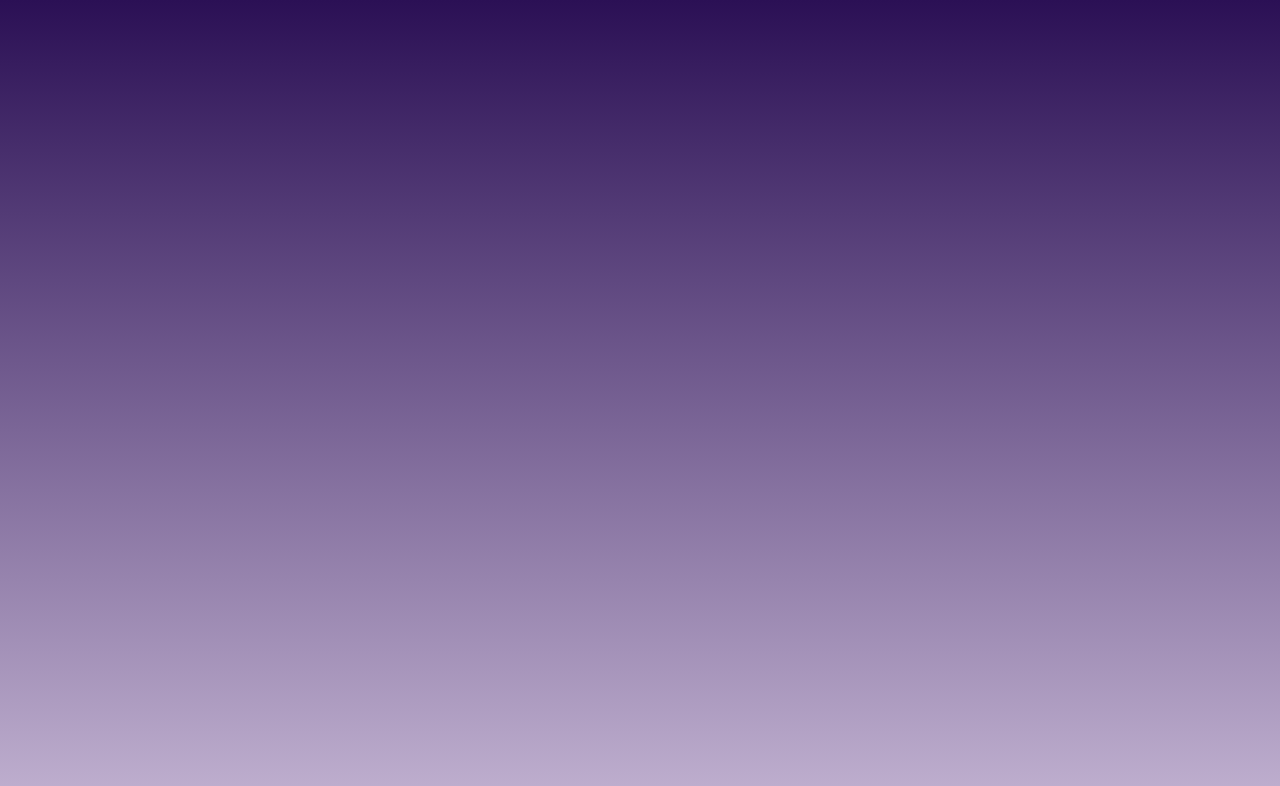
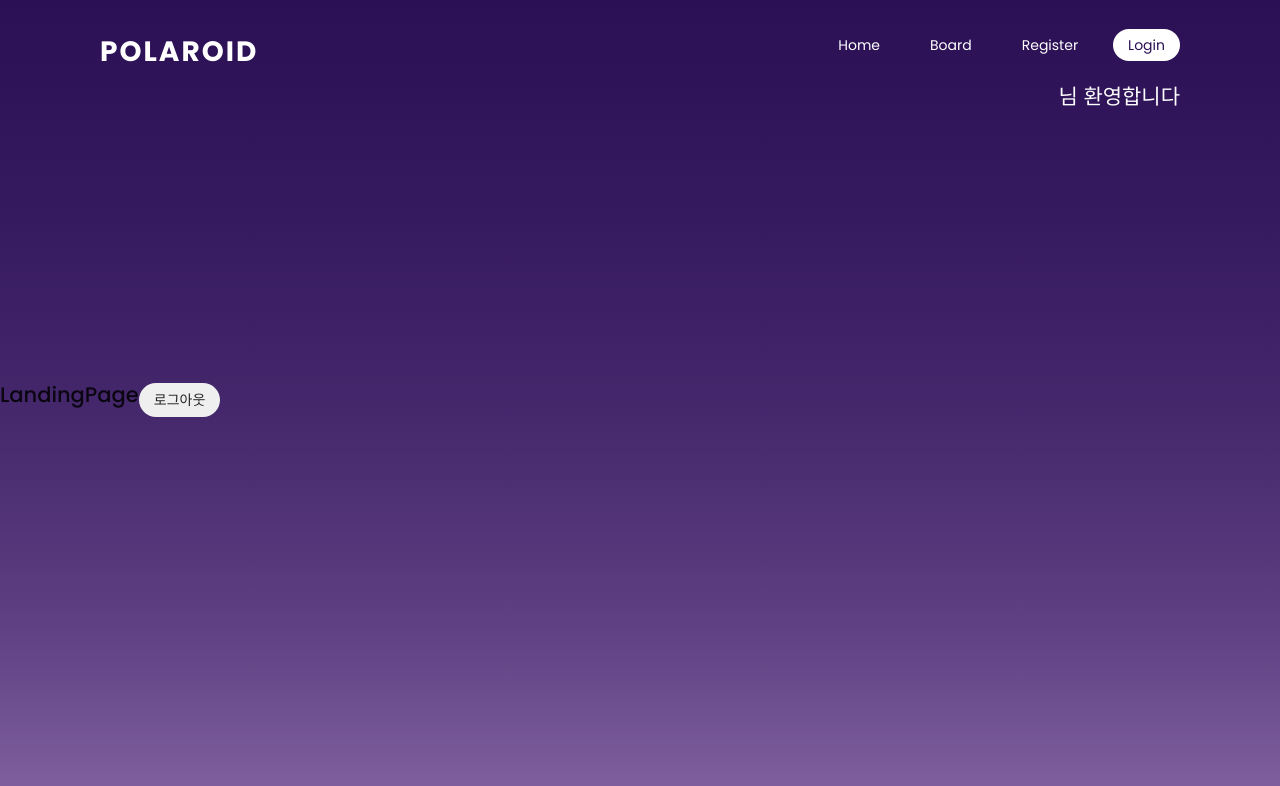
Before and after one commit to Oldentomato/WebBoard_NodeJs, a React (Create React App) app in the folder client/: page /Board in a window 1280 px wide. Shown: the top 786 px of the page. Built offline with nearby package versions, Linux system fonts and the light colour scheme; no server answers.

Commit message:
페이지이동, 로그인&회원가입 css

```diff
--- a/client/public/index.html
+++ b/client/public/index.html
@@ -24,7 +24,7 @@
       work correctly both with client-side routing and a non-root public URL.
       Learn how to configure a non-root public URL by running `npm run build`.
     -->
-    <title>React App</title>
+    <title>POLAROID</title>
 
   </head>
   <body>
--- a/client/src/App.js
+++ b/client/src/App.js
@@ -4,20 +4,23 @@ import {
   Route
 } from "react-router-dom";
 
+
 import LandingPage from "./components/views/LandingPage/LandingPage"
 import LoginPage from "./components/views/LoginPage/LoginPage"
 import RegisterPage from "./components/views/RegisterPage/RegisterPage"
 import StartPage from "./components/views/StartPage/StartPage"
+import NavBar from "./components/views/NavBar/NavBar"
 import Auth from "./hoc/auth";
 
 function App() {
   return (
     <Router>
+      <NavBar/>
       <Switch>
-        <Route exact path ="/" component={Auth(LandingPage,true)} />
+        <Route exact path ="/Board" component={Auth(LandingPage,true)}  />
         <Route exact path ="/Login" component={Auth(LoginPage,false)} />
         <Route exact path ="/Register" component={Auth(RegisterPage,false)} />
-        <Route exact path = "/Main" component={Auth(StartPage, false)}/>
+        <Route exact path = "/" component={Auth(StartPage, null)}/>
       </Switch>
     </Router>
   );
--- a/client/src/_actions/user_action.js
+++ b/client/src/_actions/user_action.js
@@ -25,8 +25,8 @@ export function registerUser(dataTosubmit){
     }
 }
 
-export function auth(dataTosubmit){
-    const request = axios.get('api/users/auth',dataTosubmit)
+export function auth(){
+    const request = axios.get('api/users/auth')
     .then(response => response.data )
 
     return {
--- a/client/src/components/views/LandingPage/LandingPage.js
+++ b/client/src/components/views/LandingPage/LandingPage.js
@@ -3,11 +3,14 @@ import axios from 'axios'
 import {withRouter} from 'react-router-dom'
 import {auth} from '../../../_actions/user_action'
 import {useDispatch} from 'react-redux'
+import {Style} from '../../../css/LandingPage.css'
 //여기다가 rfce만 치면 자동완성
 //es7 react를 설치해야함
 
 function LandingPage(props) {
     const dispatch = useDispatch();
+
+    const [Name, setName] = useState("");
 
     useEffect(()=>{
         dispatch(auth())
@@ -21,14 +24,15 @@ function LandingPage(props) {
         })
     })
 
-    const [Name, setName] = useState("")
+
+
 
     const onClickHandler = () =>{
         axios.get('api/users/logout')
         .then(response => {
             if(response.data.success){
                 alert("로그아웃하였습니다")
-                props.history.push("/login")
+                props.history.push("/")
 
             }else{
                 alert("로그아웃에 실패했습니다")
@@ -38,22 +42,15 @@ function LandingPage(props) {
 
 
     return (
-        <div style={{
-            display: 'flex',
-            justifyContent: 'center',
-            alignItems: 'center',
-            width: '100%',
-            height: '100vh'
-        }}>
+        <div className="LandingPage" style={Style}>
             <h2>LandingPage</h2>
-
             <button onClick={onClickHandler}>
                 로그아웃
             </button>
             <br/>
-            <h3>
+            <p>
                 {Name}님 환영합니다
-            </h3>
+            </p>
         </div>
     )
 }
--- a/client/src/components/views/LoginPage/LoginPage.js
+++ b/client/src/components/views/LoginPage/LoginPage.js
@@ -2,6 +2,7 @@ import React,{useState} from 'react'
 import {useDispatch} from 'react-redux'
 import {loginUser} from '../../../_actions/user_action';
 import {withRouter} from 'react-router-dom'
+import {Style} from '../../../css/LoginPage.css'
 
 function LoginPage(props) {
     const dispatch = useDispatch();
@@ -28,7 +29,7 @@ function LoginPage(props) {
         .then(response =>{
             if(response.payload.loginSuccess){
                 alert("환영합니다")
-                props.history.push('/')
+                props.history.push('/Board')
             }else{
                 alert(response.payload.message)
                 //response.payload 는 서버의 index에서 로그인 시도
@@ -41,21 +42,15 @@ function LoginPage(props) {
     }
 
     return (
-        <div style={{
-            display: 'flex',
-            justifyContent: 'center',
-            alignItems: 'center',
-            width: '100%',
-            height: '100vh'
-        }}>
+        <div className="LoginForm" style={Style}>
             <form style={{
                 display:'flex',
                 flexDirection: 'column'
             }} onSubmit={onSubmitHandler}>
                 <label>Email</label>
-                <input type="email" value={Email} onChange={onEmailHandler} />
+                <input type="email" value={Email} placeholder="EMAIL" onChange={onEmailHandler} />
                 <label>Password</label>
-                <input type="password" value={Password} onChange={onPasswordHandler} />
+                <input type="password" value={Password} placeholder="PASSWORD" onChange={onPasswordHandler} />
                 <br/>
                 <button type="submit">Login</button>
             </form>
--- a/client/src/components/views/NavBar/NavBar.js
+++ b/client/src/components/views/NavBar/NavBar.js
@@ -1,9 +1,19 @@
 import React from 'react'
+import {Link} from 'react-router-dom'
 
 function NavBar() {
     return (
         <div>
-            NavBar
+            <header>
+                <Link to="/" className="logo">POLAROID</Link>
+                <ul>
+                    <li><a href="#" >Home</a></li>
+                    <li><Link to="/Board">Board</Link></li>
+                    <li><Link to="/Register">Register</Link></li>
+                    <li><Link to="/Login" className="active">Login</Link></li>
+
+                </ul>
+            </header>
         </div>
     )
 }
--- a/client/src/components/views/RegisterPage/RegisterPage.js
+++ b/client/src/components/views/RegisterPage/RegisterPage.js
@@ -53,7 +53,7 @@ function RegisterPage(props) {
     }
 
     return (
-        <div style={{
+        <div className="RegisterForm" style={{
             display: 'flex',
             justifyContent: 'center',
             alignItems: 'center',
--- /dev/null
+++ b/client/src/css/LandingPage.css
@@ -0,0 +1,16 @@
+.LandingPage
+{
+    display: flex;
+    justify-items: center;
+    align-items: center;
+    width: 100%;
+    height: 100vh;
+}
+.LandingPage p
+{
+    position: absolute;
+    font-size: 1.5em;
+    color: #fff;
+    right: 100px;
+    top: 10%;
+}
--- /dev/null
+++ b/client/src/css/LoginPage.css
@@ -0,0 +1,44 @@
+.LoginForm
+{
+    display: flex;
+    justify-content: center;
+    align-items: center;
+    width: 100%;
+    height: 100vh;
+
+}
+div
+{
+    background: linear-gradient(#2b1055,#7597);
+}
+label
+{
+    color: #fff;
+    font-weight: 500;
+    text-decoration: none;
+    font-size: 2em;
+}
+button
+{
+    color: #fff;
+    text-decoration: none;
+    display: inline-block;
+    padding: 6px 15px;
+    border-radius: 20px;
+    transition: 0.25s;
+    outline: none;
+    cursor: pointer;
+    border: none;
+
+}
+button:hover
+{
+    background: #fff;
+    color: #2b1055;
+}
+input
+{
+    background: none;
+    border: none;
+    color: #fff;
+}
--- a/client/src/css/StartPage.css
+++ b/client/src/css/StartPage.css
@@ -92,19 +92,33 @@ section img
     object-fit: cover;
     pointer-events: none;
 }
+
 /*주변 색에 맞게 이미지 색감 채우기*/
 section img#moon
 {
     mix-blend-mode: screen;
 }
+
 section img#mountains_front
 {
     z-index: 10;
 }
+
+@keyframes spin{
+    from{
+        transform: rotate(0deg);
+    }
+    to{
+        transform: rotate(359deg);
+    }
+}
+section img#stars
+{
+    animation: spin 100s infinite linear;
+}
 #text
 {
     position: absolute;
-    right: -350px;
     color: #fff;
     white-space: nowrap;
     font-size: 7.5vw;
--- a/client/src/hoc/auth.js
+++ b/client/src/hoc/auth.js
@@ -24,11 +24,14 @@ export default function ( SpecificComponent, option, adminRoute = null) {
                         alert("관리자용 페이지입니다")
                         props.history.push('/')
                     }else{//로그인이 되었는데 로그인페이지로 가려는경우
-                        props.history.push('/')
+                        if(option === false){
+                            props.history.push('/')
+                        }
+
                     }
                 }
             })
-        }, [])
+        })
         return (
             <div>
                 <SpecificComponent/>
```
Also changed, not shown: client/src/components/views/StartPage/StartPage.js (+9 -43 lines).
